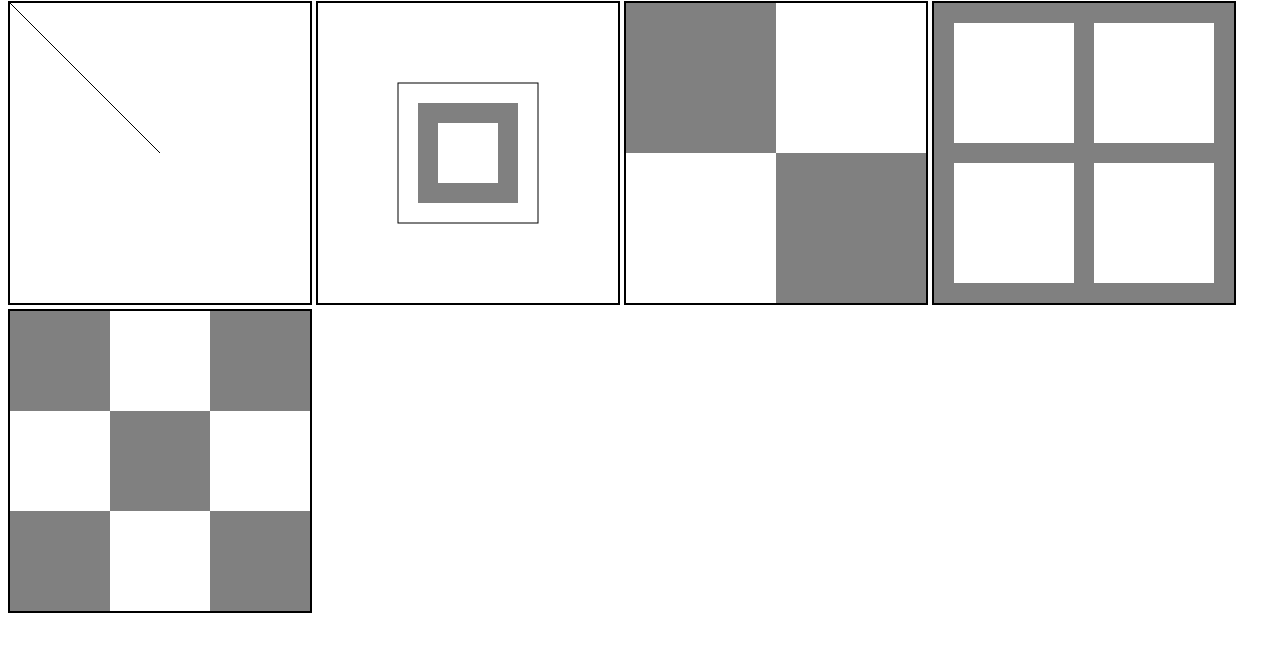
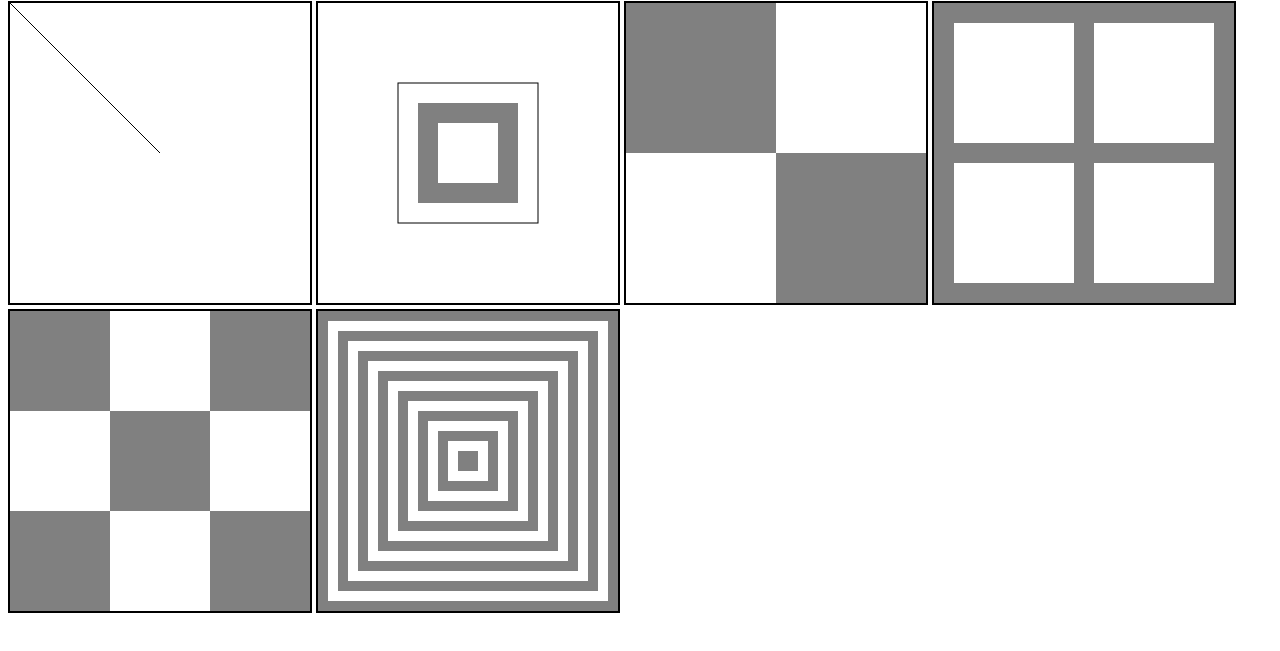
Before and after one commit to justinlee1687/AC203HTML5, a plain HTML site: page Lesson1/index.html in a window 1280 px wide. Shown: the part 79-730 px from the top of the page. Drawn offline with Linux system fonts and the light colour scheme.

Commit message:
Lesson1Edit1

```diff
--- a/Lesson1/index.html
+++ b/Lesson1/index.html
@@ -11,6 +11,7 @@
 	<canvas id="myCanvas3" width="300px" height="300px"></canvas>
 	<canvas id="myCanvas4" width="300px" height="300px"></canvas>
 	<canvas id="myCanvas5" width="300px" height="300px"></canvas>
+	<canvas id="myCanvas6" width="300px" height="300px"></canvas>
 	<script type="text/javascript" src="drawShapes.js"></script>
 </body>
 </html>
```
